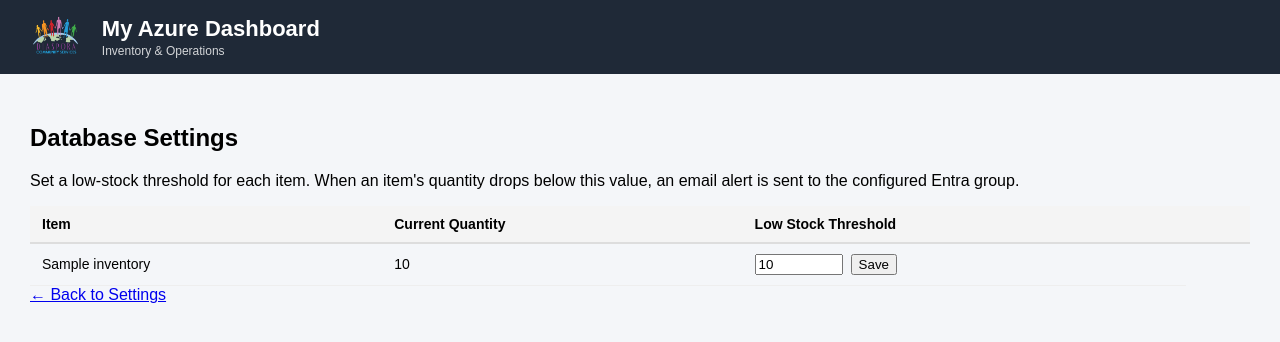
After one commit to Jacob1531/InventoryTest, a Flask app: page /settings/database in a window 1280 px wide. The commit adds this page. Shown: the top 342 px of the page. Run offline with Flask 3, Linux system fonts and the light colour scheme; tables that the repository leaves empty hold one stand-in row (values such as "Sample post"); some libraries are stand-ins or nearby versions.

Commit message:
Added code for handling emails on low threshholds, as well as settings page for setting those up. Added a column to inventory table to track thresholds

```diff
--- a/app.py
+++ b/app.py
@@ -9,6 +9,7 @@ from services.inventory_update import update_inventory_quantity
 from services.image_handler import generate_image_url, upload_inventory_image
 
 from auth import get_user
+from services.notifications import send_low_stock_email
 
 app = Flask(__name__)
 
@@ -86,6 +87,8 @@ def edit_inventory_item(item_id):
         if new_price < 0.01:
             return "Price must be positive", 400
 
+        old_quantity = item.quantity
+
         changes = []
         if item.name != new_name:
             changes.append(("name", item.name, new_name))
@@ -119,6 +122,18 @@ def edit_inventory_item(item_id):
                 source="UI"
             )
             db.add(audit)
+
+        crossed_threshold = (
+            item.low_stock_threshold is not None
+            and old_quantity >= item.low_stock_threshold
+            and new_quantity < item.low_stock_threshold
+        )
+
+        if crossed_threshold:
+            try:
+                send_low_stock_email(item)
+            except Exception as e:
+                print(f"Low stock email failed: {e}")
 
         db.commit()
         return redirect(url_for("inventory"))
@@ -277,7 +292,42 @@ def debug_db():
 if __name__ == "__main__":
     app.run(debug=True)
 
+@app.route("/settings")
+def settings():
+    return render_template("settings.html")
 
+
+@app.route("/settings/database")
+def database_settings():
+    db = SessionLocal()
+    items = db.query(Inventory).filter(Inventory.is_active == True).all()
+    db.close()
+    return render_template("database_settings.html", items=items)
+
+
+@app.route("/settings/database/update/<int:item_id>", methods=["POST"])
+def update_threshold(item_id):
+    db = SessionLocal()
+    try:
+        item = db.query(Inventory).filter(Inventory.id == item_id).first()
+        if not item:
+            return "Item not found", 404
+
+        threshold = request.form.get("threshold")
+        item.low_stock_threshold = int(threshold) if threshold else None
+
+        db.commit()
+        return redirect(url_for("database_settings"))
+    except Exception as e:
+        db.rollback()
+        return f"Failed to update threshold: {str(e)}", 500
+    finally:
+        db.close()
+
+
+@app.route("/settings/account")
+def account_settings():
+    return render_template("account_settings.html")
 
 
 
--- a/requirements.txt
+++ b/requirements.txt
@@ -5,3 +5,5 @@ psycopg2-binary
 azure-storage-blob
 pandas
 openpyxl
+msal
+requests
--- /dev/null
+++ b/templates/account_settings.html
@@ -0,0 +1,6 @@
+{% extends "base.html" %}
+{% block content %}
+<h2>Account Settings</h2>
+<p>Coming soon.</p>
+<a href="{{ url_for('settings') }}">← Back to Settings</a>
+{% endblock %}
--- a/templates/dashboard.html
+++ b/templates/dashboard.html
@@ -13,7 +13,7 @@
         <p>View inventory change history</p>
     </a>
 
-    <a href="#" class="card">
+    <a href="{{ url_for('settings') }}" class="card">
         <h2>Settings</h2>
         <p>Application configuration</p>
     </a>
--- /dev/null
+++ b/templates/database_settings.html
@@ -0,0 +1,31 @@
+{% extends "base.html" %}
+{% block content %}
+
+<h2>Database Settings</h2>
+<p>Set a low-stock threshold for each item. When an item's quantity drops below this value, an email alert is sent to the configured Entra group.</p>
+
+<table class="reports-table">
+    <tr>
+        <th>Item</th>
+        <th>Current Quantity</th>
+        <th>Low Stock Threshold</th>
+        <th></th>
+    </tr>
+    {% for item in items %}
+    <tr>
+        <td>{{ item.name }}</td>
+        <td>{{ item.quantity }}</td>
+        <td>
+            <form method="POST" action="{{ url_for('update_threshold', item_id=item.id) }}" style="display:flex; gap:8px;">
+                <input type="number" name="threshold" min="0"
+                       value="{{ item.low_stock_threshold if item.low_stock_threshold is not none else '' }}"
+                       style="width:80px;">
+                <button type="submit">Save</button>
+            </form>
+        </td>
+    </tr>
+    {% endfor %}
+</table>
+
+<a href="{{ url_for('settings') }}">← Back to Settings</a>
+{% endblock %}
```
Also changed, not shown: services/inventory_update.py (+14 -0 lines), templates/settings.html (added, +17 -0 lines).
